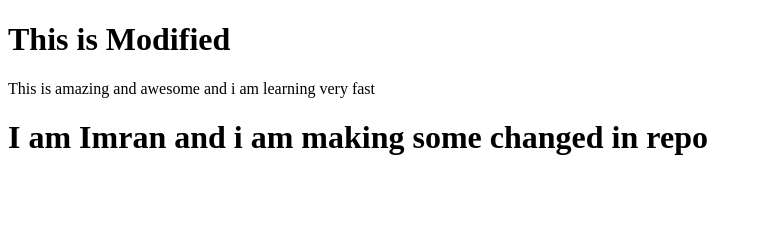
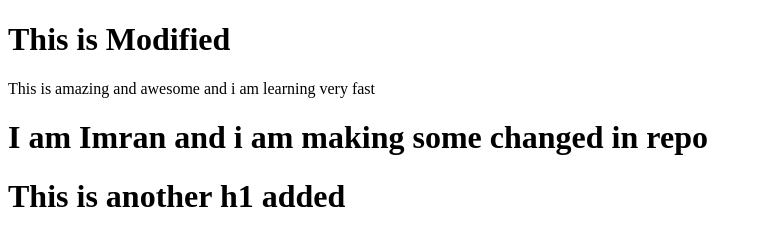
Before and after one commit to Arslanj9/learning-git, a plain HTML site: page index.html in a window 1280 px wide. Shown: the whole page, without its empty margins (0-762 px from the left). Drawn offline with Linux system fonts and the light colour scheme.

Commit message:
Another h1 added (by Imran)

```diff
--- a/index.html
+++ b/index.html
@@ -11,5 +11,6 @@
     <p>This is amazing and awesome and i am learning very fast</p>
 
     <h1>I am Imran and i am making some changed in repo</h1>
+    <h1> This is another h1 added</h1>
 </body>
 </html>
```
